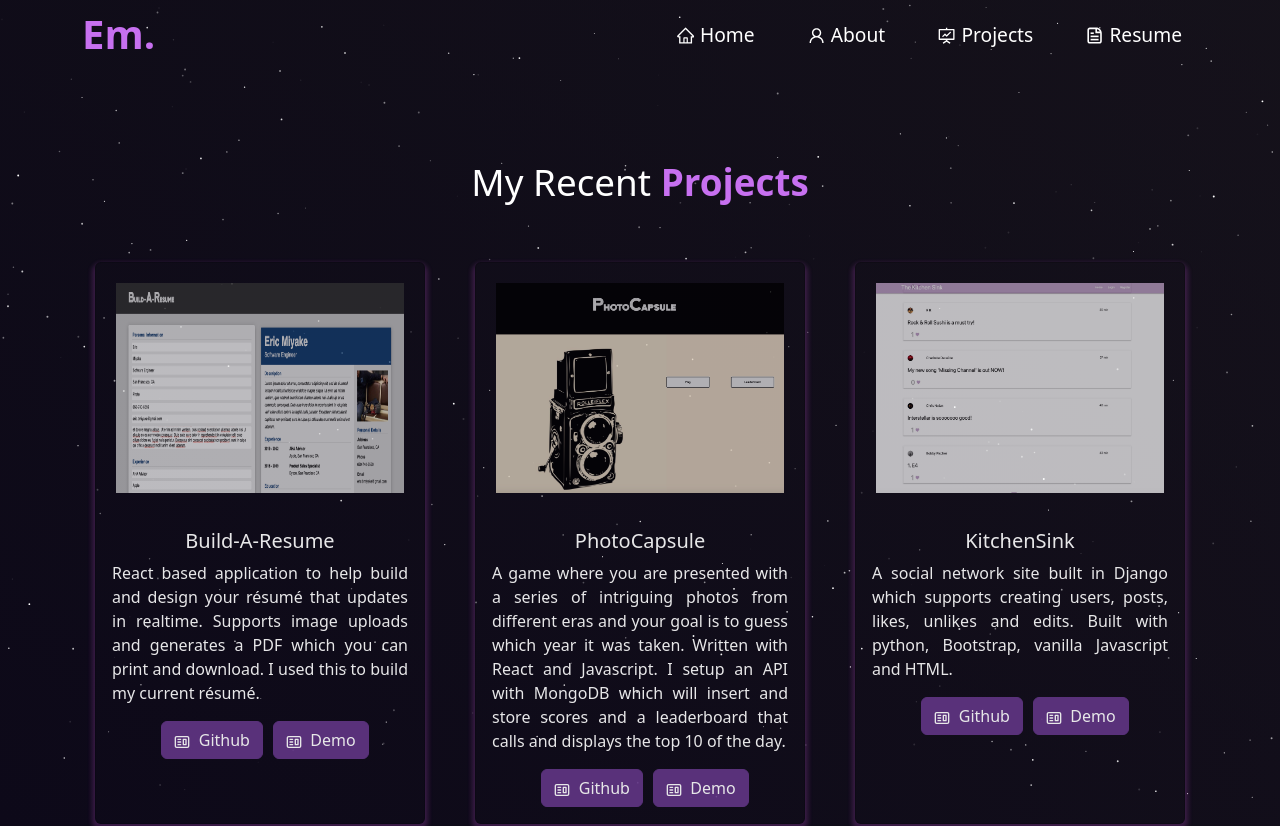
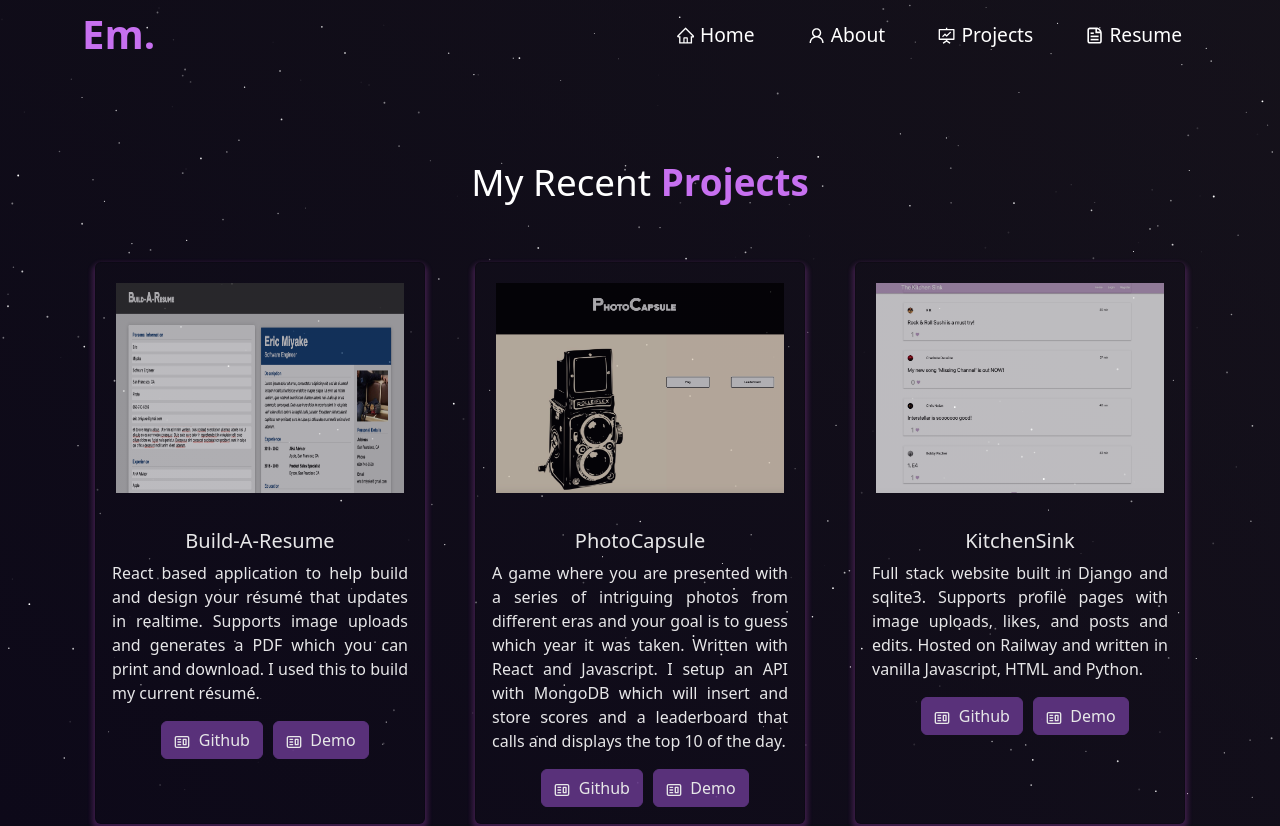
Before and after one commit to ArekBM/Portfolio, a React (Vite) app: page /project in a window 1280 px wide. Shown: the top 826 px of the page. Built offline with nearby package versions, Linux system fonts and the light colour scheme.

Commit message:
added railway project

```diff
--- a/src/components/Projects.jsx
+++ b/src/components/Projects.jsx
@@ -37,8 +37,9 @@ export default function Projects() {
                         <ProjectCard
                             imgPath={KitchenSink}
                             title='KitchenSink'
-                            description='A social network site built in Django which supports creating users, posts, likes, unlikes and edits. Built with python, Bootstrap, vanilla Javascript and HTML.'
+                            description='Full stack website built in Django and sqlite3. Supports profile pages with image uploads, likes, and posts and edits. Hosted on Railway and written in vanilla Javascript, HTML and Python.'
                             ghLink='https://github.com/ArekBM/KitchenSink'
+                            demoLink='https://django-server-production-550b.up.railway.app/'
                         />
                     </Col>
                 </Row>
```
